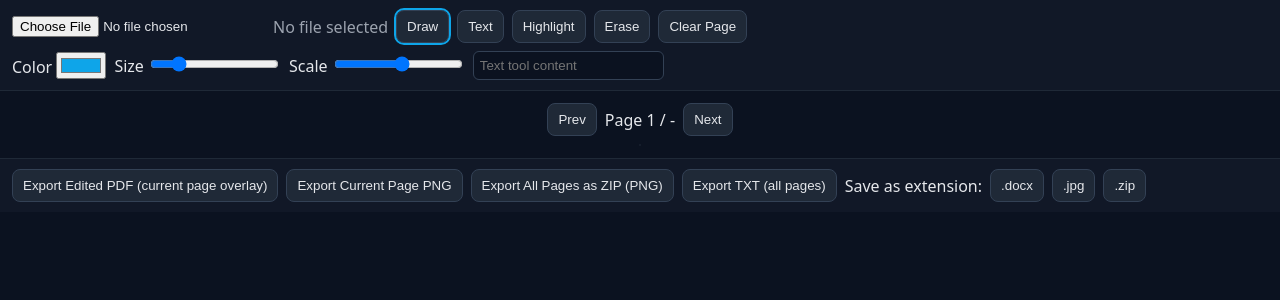
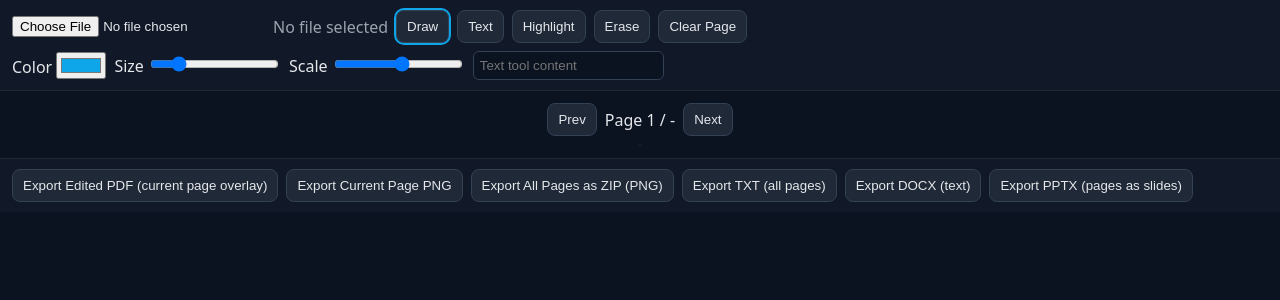
Before and after one commit to barramee27/pdf, a React (Vite) app: page / in a window 1280 px wide. Shown: the top 300 px of the page. Built offline with nearby package versions, Linux system fonts and the light colour scheme.

Commit message:
feat: real conversions — DOCX (text) and PPTX (slides); remove rename-only; UI updates

```diff
--- a/package.json
+++ b/package.json
@@ -15,10 +15,12 @@
     "vite": "^7.1.9"
   },
   "dependencies": {
+    "docx": "^9.5.1",
     "file-saver": "^2.0.5",
     "jszip": "^3.10.1",
     "pdf-lib": "^1.17.1",
     "pdfjs-dist": "^3.11.174",
+    "pptxgenjs": "^4.0.1",
     "react": "^19.2.0",
     "react-dom": "^19.2.0"
   }
--- a/src/App.jsx
+++ b/src/App.jsx
@@ -4,6 +4,8 @@ import JSZip from 'jszip';
 import * as pdfjs from 'pdfjs-dist';
 import workerUrl from 'pdfjs-dist/build/pdf.worker.min.js?url';
 import { PDFDocument } from 'pdf-lib';
+import { Document as DocxDocument, Packer, Paragraph } from 'docx';
+import PptxGenJS from 'pptxgenjs';
 
 pdfjs.GlobalWorkerOptions.workerSrc = workerUrl;
 
@@ -219,10 +221,55 @@ export default function App() {
     saveAs(content, withExt(fileName, 'pages.zip'));
   };
 
-  const downloadWithExtension = (ext) => {
-    if (!fileBytes) return;
-    const blob = new Blob([fileBytes]);
-    saveAs(blob, withExt(fileName, ext));
+  const exportDocxFromText = async () => {
+    if (!pdf) return;
+    // Reuse text extraction
+    let text = '';
+    for (let i = 1; i <= pdf.numPages; i++) {
+      const page = await pdf.getPage(i);
+      const content = await page.getTextContent();
+      const strings = content.items.map(it => it.str);
+      text += strings.join(' ') + '\n\n';
+    }
+    const paragraphs = text.split(/\n\n+/).map(chunk => new Paragraph({ text: chunk }));
+    const doc = new DocxDocument({ sections: [{ properties: {}, children: paragraphs }] });
+    const blob = await Packer.toBlob(doc);
+    saveAs(blob, withExt(fileName, 'docx'));
+  };
+
+  const renderPageToPngDataUrl = async (pageIndex) => {
+    const pg = await pdf.getPage(pageIndex);
+    const vp = pg.getViewport({ scale });
+    const base = document.createElement('canvas');
+    base.width = vp.width;
+    base.height = vp.height;
+    const bctx = base.getContext('2d');
+    await pg.render({ canvasContext: bctx, viewport: vp }).promise;
+
+    const combo = document.createElement('canvas');
+    combo.width = base.width;
+    combo.height = base.height;
+    const cctx = combo.getContext('2d');
+    cctx.drawImage(base, 0, 0);
+    if (pageIndex === pageNumber) {
+      cctx.drawImage(annoCanvasRef.current, 0, 0);
+    }
+    return combo.toDataURL('image/png');
+  };
+
+  const exportPptx = async () => {
+    if (!pdf) return;
+    const pptx = new PptxGenJS();
+    pptx.layout = 'LAYOUT_WIDE';
+    const slideW = 13.33; // widescreen default width
+    const slideH = 7.5;   // widescreen default height
+    for (let i = 1; i <= pdf.numPages; i++) {
+      const dataUrl = await renderPageToPngDataUrl(i);
+      const slide = pptx.addSlide();
+      slide.addImage({ data: dataUrl, x: 0, y: 0, w: slideW, h: slideH });
+    }
+    const blob = await pptx.write('blob');
+    saveAs(blob, withExt(fileName, 'pptx'));
   };
 
   return (
@@ -271,12 +318,8 @@ export default function App() {
         <button className="tool-button" onClick={exportCurrentPagePng}>Export Current Page PNG</button>
         <button className="tool-button" onClick={exportAllPagesAsZip}>Export All Pages as ZIP (PNG)</button>
         <button className="tool-button" onClick={exportText}>Export TXT (all pages)</button>
-        <div className="tool-group">
-          <label>Save as extension: </label>
-          <button className="tool-button" onClick={()=>downloadWithExtension('docx')}>.docx</button>
-          <button className="tool-button" onClick={()=>downloadWithExtension('jpg')}>.jpg</button>
-          <button className="tool-button" onClick={()=>downloadWithExtension('zip')}>.zip</button>
-        </div>
+        <button className="tool-button" onClick={exportDocxFromText}>Export DOCX (text)</button>
+        <button className="tool-button" onClick={exportPptx}>Export PPTX (pages as slides)</button>
       </div>
     </div>
   );
```
